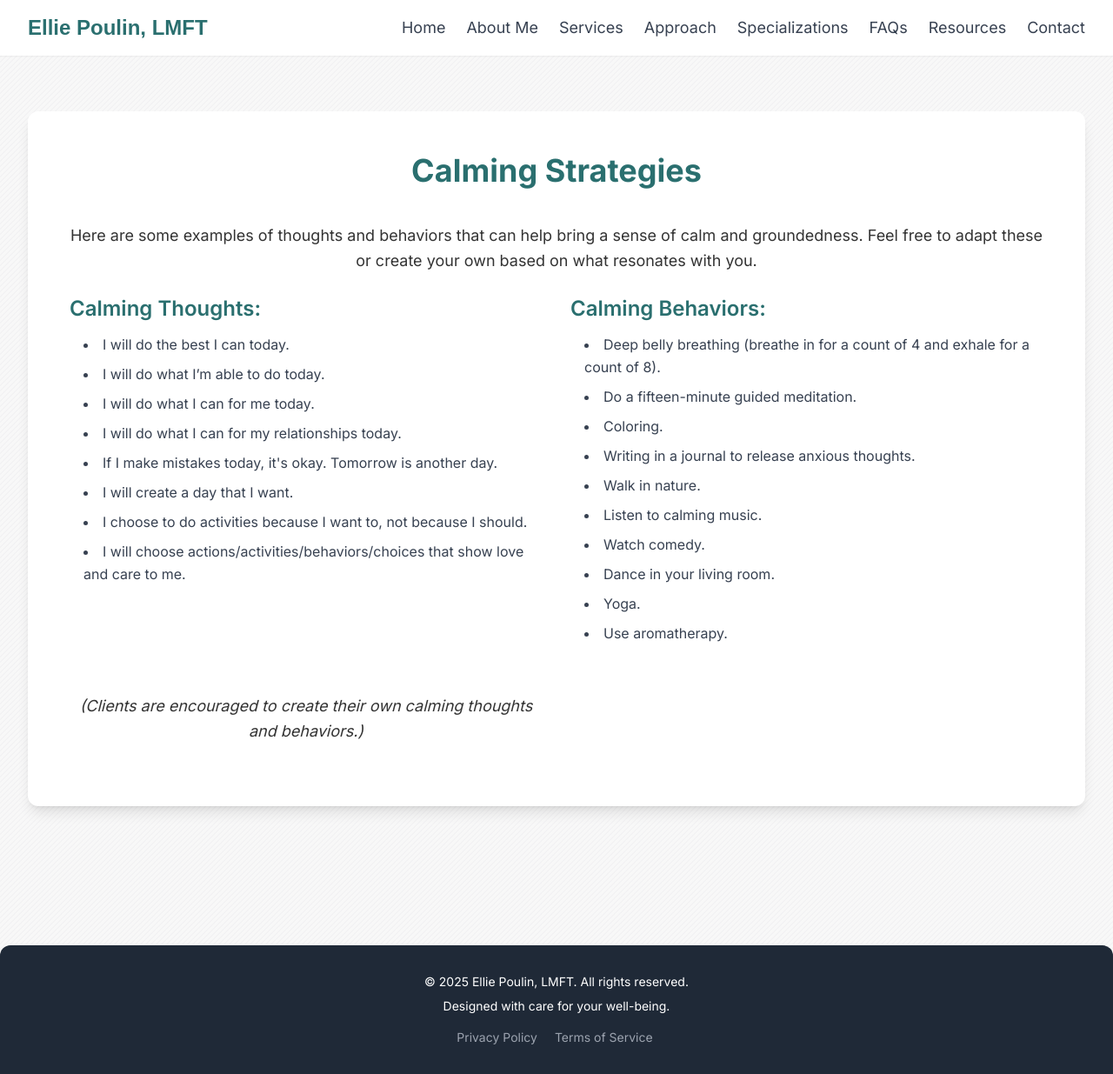
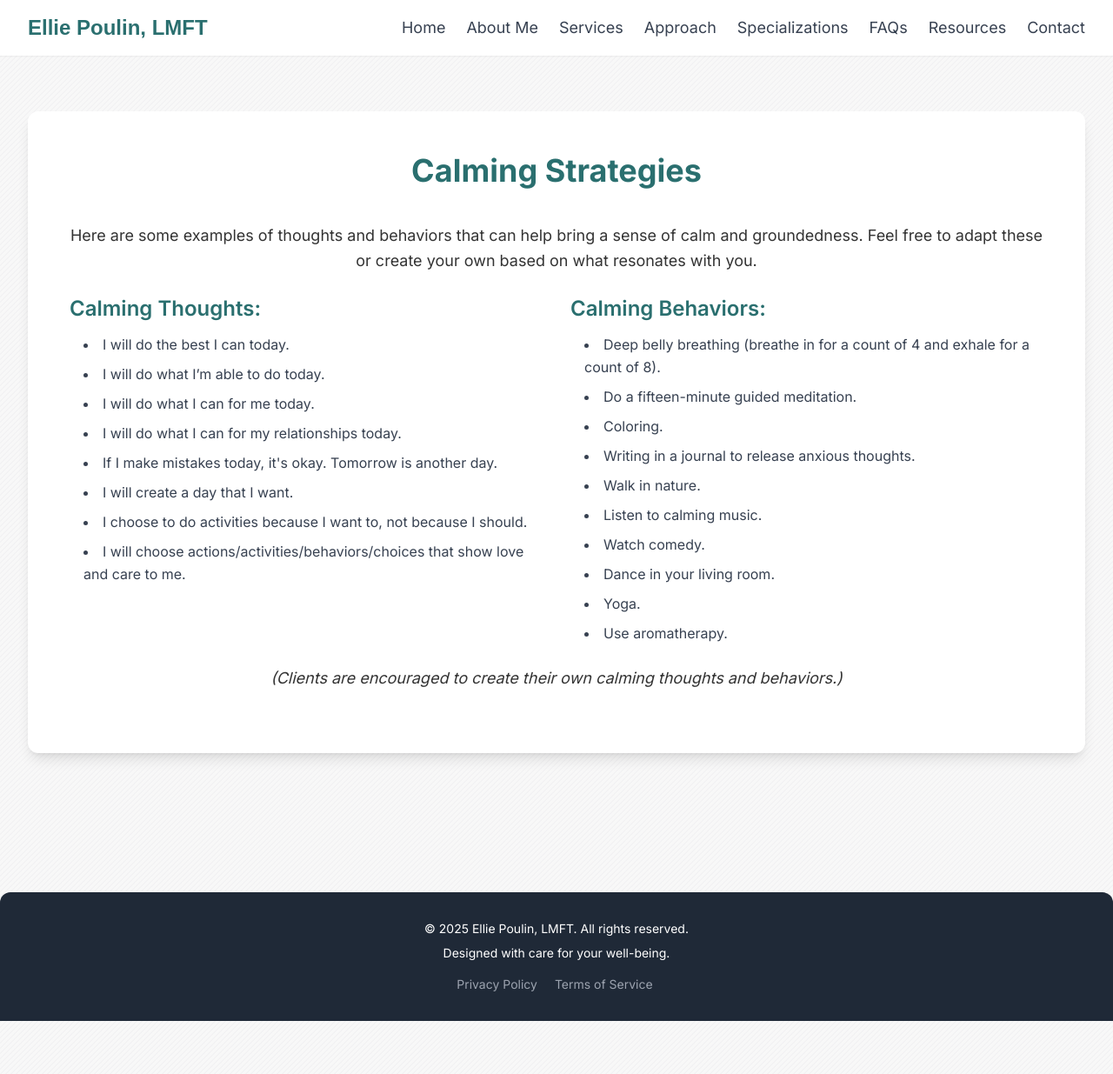
Before and after one commit to elliepoulin/elliepoulin.github.io, a Jekyll site: the page built from resources/exercises/calming.html, in a window 1280 px wide. Shown: the whole page at 87% size. Built offline with Jekyll 4.4.1, drawn with Linux system fonts in a browser that asks for light colours; nearby versions of some CDN libraries; some web fonts are replaced; after the commit the page ends 1174 px from its top, so only the background shows below that.

Commit message:
Update calming.html

```diff
--- a/resources/exercises/calming.html
+++ b/resources/exercises/calming.html
@@ -40,9 +40,9 @@ permalink: /resources/exercises/calming/
                     <li class="mb-2">Use aromatherapy.</li>
                 </ul>
             </div>
-            <p class="text-lg leading-relaxed mb-6 text-center">
-                <em>(Clients are encouraged to create their own calming thoughts and behaviors.)</em>
-            </p>
         </div>
+        <p class="text-lg leading-relaxed mb-6 text-center">
+            <em>(Clients are encouraged to create their own calming thoughts and behaviors.)</em>
+        </p>
     </div>
 </section>
```
